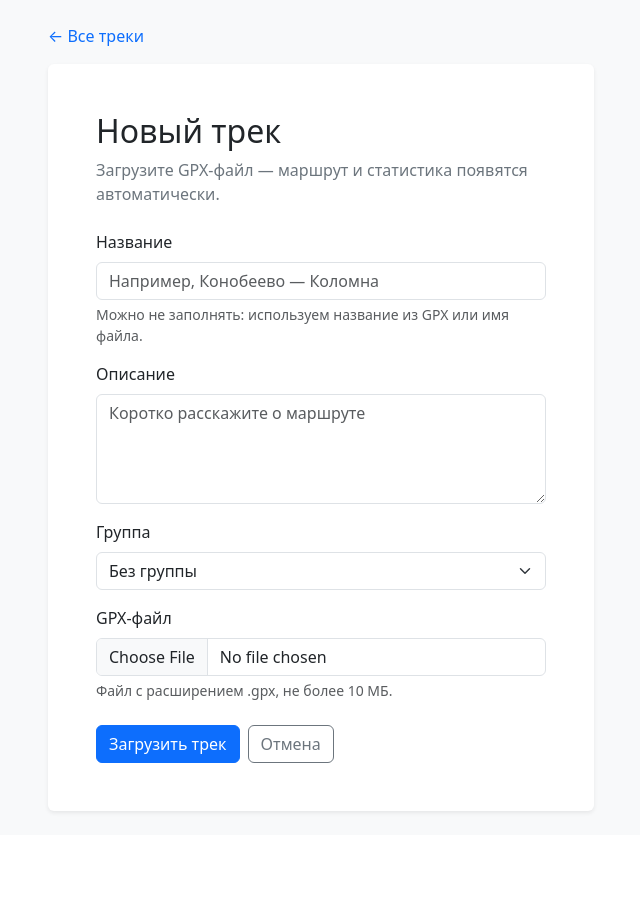
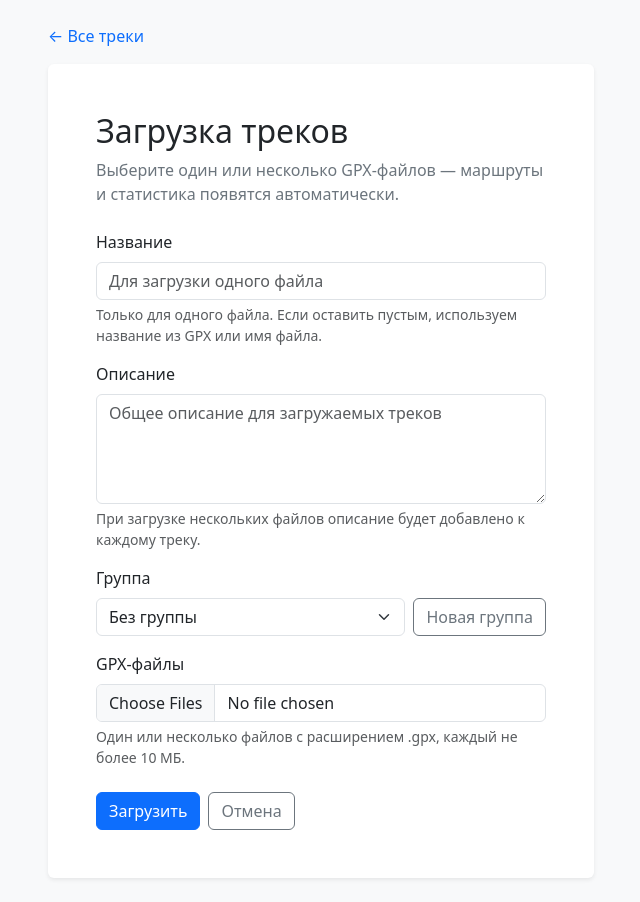
Before and after one commit to dichlofos/rpl, a Django app: page /tracks/upload/ in a window 1280 px wide. Shown: the part 56-958 px from the top of the page, without its empty margins (319-959 px from the left). Before the commit the page ends 870 px from the top, so only its background shows below. Run offline with Django 5.2, Linux system fonts and the light colour scheme; the visitor is signed in with stand-in values (Sample User, id 1); data that the repository does not hold is empty; parts of the project's set-up code (start-up, migrations or seed data) failed here and were passed over.

Commit message:
Add bulk track upload with group creation

```diff
--- a/static/css/rpl.css
+++ b/static/css/rpl.css
@@ -3,6 +3,8 @@ body { min-height: 100vh; }
 .track-card:hover { transform: translateY(-2px); box-shadow: 0 .5rem 1rem rgb(0 0 0 / 10%); }
 .dashboard-stat { transition: border-color .15s ease, box-shadow .15s ease; }
 .dashboard-stat[href]:hover { border-color: var(--bs-primary); box-shadow: 0 .25rem .75rem rgb(0 0 0 / 8%); }
+.new-group-dialog { width: min(92vw, 520px); }
+.new-group-dialog::backdrop { background: rgb(0 0 0 / 35%); }
 .track-table tbody tr { position: relative; }
 .track-table tbody tr:hover th,
 .track-table tbody tr:hover td { --bs-table-bg-state: var(--bs-tertiary-bg); }
--- /dev/null
+++ b/static/js/track-upload.js
@@ -0,0 +1,53 @@
+(() => {
+  const dialog = document.querySelector("[data-new-group-dialog]");
+  const openButton = document.querySelector("[data-new-group-open]");
+  if (!dialog || !openButton) return;
+
+  const group = document.querySelector("#id_group");
+  const name = document.querySelector("#id_new_group_name");
+  const description = document.querySelector("#id_new_group_description");
+  const summary = document.querySelector("[data-new-group-summary]");
+
+  const updateSummary = () => {
+    const value = name.value.trim();
+    summary.textContent = value ? `Будет создана группа «${value}».` : "";
+    summary.classList.toggle("d-none", !value);
+  };
+
+  const cancelNewGroup = () => {
+    name.value = "";
+    description.value = "";
+    updateSummary();
+    dialog.close();
+  };
+
+  openButton.addEventListener("click", () => dialog.showModal());
+  dialog.querySelector("[data-new-group-cancel]").addEventListener("click", cancelNewGroup);
+  dialog.querySelector("[data-new-group-save]").addEventListener("click", () => {
+    if (!name.value.trim()) {
+      name.focus();
+      return;
+    }
+    group.value = "";
+    updateSummary();
+    dialog.close();
+  });
+  group.addEventListener("change", () => {
+    if (!group.value) return;
+    name.value = "";
+    description.value = "";
+    updateSummary();
+  });
+  dialog.addEventListener("click", (event) => {
+    if (event.target === dialog) cancelNewGroup();
+  });
+  dialog.addEventListener("cancel", (event) => {
+    event.preventDefault();
+    cancelNewGroup();
+  });
+  updateSummary();
+  if (dialog.open) {
+    dialog.close();
+    dialog.showModal();
+  }
+})();
--- a/templates/base.html
+++ b/templates/base.html
@@ -7,7 +7,7 @@
   <title>{% block title %}RPL{% endblock %}</title>
   <link rel="icon" type="image/svg+xml" href="{% static 'favicon.svg' %}">
   <link href="https://cdn.jsdelivr.net/npm/bootstrap@5.3.8/dist/css/bootstrap.min.css" rel="stylesheet">
-  <link href="{% static 'css/rpl.css' %}?v=dashboard-1" rel="stylesheet">
+  <link href="{% static 'css/rpl.css' %}?v=uploads-1" rel="stylesheet">
   {% block extra_head %}{% endblock %}
 </head>
 <body class="bg-body-tertiary">
--- a/tracks/forms.py
+++ b/tracks/forms.py
@@ -1,6 +1,7 @@
 from typing import ClassVar
 
 from django import forms
+from django.core.validators import FileExtensionValidator
 
 from .models import Track, TrackGroup
 from .services import InvalidGPX, parse_gpx
@@ -8,15 +9,35 @@ from .services import InvalidGPX, parse_gpx
 
 class GPXValidationMixin:
     def clean_gpx_file(self):
-        uploaded = self.cleaned_data["gpx_file"]
-        if not self.instance.pk or uploaded.name != self.instance.gpx_file.name:
+        uploaded_files = self.cleaned_data["gpx_file"]
+        files = uploaded_files if isinstance(uploaded_files, list) else [uploaded_files]
+        for uploaded in files:
+            instance = getattr(self, "instance", None)
+            if instance and instance.pk and uploaded.name == instance.gpx_file.name:
+                continue
             try:
                 parse_gpx(uploaded.read(), uploaded.name)
             except InvalidGPX as exc:
                 raise forms.ValidationError(str(exc)) from exc
             finally:
                 uploaded.seek(0)
-        return uploaded
+        return uploaded_files
+
+
+class MultipleFileInput(forms.ClearableFileInput):
+    allow_multiple_selected = True
+
+
+class MultipleFileField(forms.FileField):
+    widget = MultipleFileInput
+
+    def clean(self, data, initial=None):
+        clean_one = super().clean
+        if isinstance(data, (list, tuple)):
+            if not data:
+                raise forms.ValidationError(self.error_messages["required"], code="required")
+            return [clean_one(item, initial) for item in data]
+        return [clean_one(data, initial)]
 
 
 class TrackAdminForm(GPXValidationMixin, forms.ModelForm):
@@ -37,7 +58,26 @@ class TrackAdminForm(GPXValidationMixin, forms.ModelForm):
         fields = "__all__"
 
 
-class TrackUploadForm(GPXValidationMixin, forms.ModelForm):
+class TrackUploadForm(GPXValidationMixin, forms.Form):
+    name = forms.CharField(
+        label="Название",
+        max_length=200,
+        required=False,
+        widget=forms.TextInput(
+            attrs={"class": "form-control", "placeholder": "Для загрузки одного файла"}
+        ),
+    )
+    description = forms.CharField(
+        label="Описание",
+        required=False,
+        widget=forms.Textarea(
+            attrs={
+                "class": "form-control",
+                "rows": 4,
+                "placeholder": "Общее описание для загружаемых треков",
+            }
+        ),
+    )
     group = forms.ModelChoiceField(
         label="Группа",
         queryset=TrackGroup.objects.none(),
@@ -45,6 +85,24 @@ class TrackUploadForm(GPXValidationMixin, forms.ModelForm):
         empty_label="Без группы",
         to_field_name="public_id",
         widget=forms.Select(attrs={"class": "form-select"}),
+    )
+    new_group_name = forms.CharField(
+        label="Название новой группы",
+        max_length=200,
+        required=False,
+        widget=forms.TextInput(attrs={"class": "form-control"}),
+    )
+    new_group_description = forms.CharField(
+        label="Описание новой группы",
+        required=False,
+        widget=forms.Textarea(attrs={"class": "form-control", "rows": 3}),
+    )
+    gpx_file = MultipleFileField(
+        label="GPX-файлы",
+        validators=[FileExtensionValidator(["gpx"])],
+        widget=MultipleFileInput(
+            attrs={"class": "form-control", "accept": ".gpx,application/gpx+xml"}
+        ),
     )
 
     def __init__(self, *args, user=None, **kwargs):
@@ -54,24 +112,16 @@ class TrackUploadForm(GPXValidationMixin, forms.ModelForm):
                 "name", "pk"
             )
 
-    class Meta:
-        model = Track
-        fields = ("name", "description", "gpx_file")
-        widgets: ClassVar[dict[str, forms.Widget]] = {
-            "name": forms.TextInput(
-                attrs={"class": "form-control", "placeholder": "Например, Конобеево — Коломна"}
-            ),
-            "description": forms.Textarea(
-                attrs={
-                    "class": "form-control",
-                    "rows": 4,
-                    "placeholder": "Коротко расскажите о маршруте",
-                }
-            ),
-            "gpx_file": forms.ClearableFileInput(
-                attrs={"class": "form-control", "accept": ".gpx,application/gpx+xml"}
-            ),
-        }
+    def clean(self):
+        data = super().clean()
+        files = data.get("gpx_file") or []
+        if len(files) > 1 and data.get("name"):
+            self.add_error("name", "Название можно указать только при загрузке одного файла.")
+        if data.get("group") and data.get("new_group_name"):
+            self.add_error("new_group_name", "Выберите существующую группу или создайте новую.")
+        if data.get("new_group_description") and not data.get("new_group_name"):
+            self.add_error("new_group_name", "Укажите название новой группы.")
+        return data
 
 
 class TrackGroupForm(forms.ModelForm):
--- a/tracks/templates/tracks/track_upload.html
+++ b/tracks/templates/tracks/track_upload.html
@@ -1,4 +1,5 @@
 {% extends "base.html" %}
+{% load static %}
 
 {% block title %}Загрузить GPX — RPL{% endblock %}
 
@@ -8,8 +9,8 @@
     <nav class="mb-3"><a href="{% url 'tracks:list' %}" class="text-decoration-none">← Все треки</a></nav>
     <div class="card border-0 shadow-sm">
       <div class="card-body p-4 p-md-5">
-        <h1 class="h2 mb-2">Новый трек</h1>
-        <p class="text-secondary mb-4">Загрузите GPX-файл — маршрут и статистика появятся автоматически.</p>
+        <h1 class="h2 mb-2">Загрузка треков</h1>
+        <p class="text-secondary mb-4">Выберите один или несколько GPX-файлов — маршруты и статистика появятся автоматически.</p>
 
         <form method="post" enctype="multipart/form-data" novalidate>
           {% csrf_token %}
@@ -18,30 +19,55 @@
           <div class="mb-3">
             <label class="form-label" for="{{ form.name.id_for_label }}">Название</label>
             {{ form.name }}
-            <div class="form-text">Можно не заполнять: используем название из GPX или имя файла.</div>
+            <div class="form-text">Только для одного файла. Если оставить пустым, используем название из GPX или имя файла.</div>
             {% for error in form.name.errors %}<div class="text-danger small mt-1">{{ error }}</div>{% endfor %}
           </div>
 
           <div class="mb-3">
             <label class="form-label" for="{{ form.description.id_for_label }}">Описание</label>
             {{ form.description }}
+            <div class="form-text">При загрузке нескольких файлов описание будет добавлено к каждому треку.</div>
             {% for error in form.description.errors %}<div class="text-danger small mt-1">{{ error }}</div>{% endfor %}
           </div>
 
           <div class="mb-3">
             <label class="form-label" for="{{ form.group.id_for_label }}">Группа</label>
-            {{ form.group }}
+            <div class="d-flex gap-2 align-items-start">
+              <div class="flex-grow-1">{{ form.group }}</div>
+              <button class="btn btn-outline-secondary text-nowrap" type="button" data-new-group-open>Новая группа</button>
+            </div>
+            <div class="form-text d-none" data-new-group-summary></div>
             {% for error in form.group.errors %}<div class="text-danger small mt-1">{{ error }}</div>{% endfor %}
           </div>
           <div class="mb-4">
-            <label class="form-label" for="{{ form.gpx_file.id_for_label }}">GPX-файл</label>
+            <label class="form-label" for="{{ form.gpx_file.id_for_label }}">GPX-файлы</label>
             {{ form.gpx_file }}
-            <div class="form-text">Файл с расширением .gpx, не более 10 МБ.</div>
+            <div class="form-text">Один или несколько файлов с расширением .gpx, каждый не более 10 МБ.</div>
             {% for error in form.gpx_file.errors %}<div class="text-danger small mt-1">{{ error }}</div>{% endfor %}
           </div>
 
+          <dialog class="new-group-dialog border-0 rounded-3 shadow p-0" data-new-group-dialog{% if form.new_group_name.errors or form.new_group_description.errors %} open{% endif %}>
+            <div class="p-4">
+              <h2 class="h4 mb-3">Новая группа</h2>
+              <div class="mb-3">
+                <label class="form-label" for="{{ form.new_group_name.id_for_label }}">Название</label>
+                {{ form.new_group_name }}
+                {% for error in form.new_group_name.errors %}<div class="text-danger small mt-1">{{ error }}</div>{% endfor %}
+              </div>
+              <div class="mb-4">
+                <label class="form-label" for="{{ form.new_group_description.id_for_label }}">Описание</label>
+                {{ form.new_group_description }}
+                {% for error in form.new_group_description.errors %}<div class="text-danger small mt-1">{{ error }}</div>{% endfor %}
+              </div>
+              <div class="d-flex gap-2 justify-content-end">
+                <button class="btn btn-outline-secondary" type="button" data-new-group-cancel>Отмена</button>
+                <button class="btn btn-primary" type="button" data-new-group-save>Создать при загрузке</button>
+              </div>
+            </div>
+          </dialog>
+
           <div class="d-flex gap-2">
-            <button class="btn btn-primary" type="submit">Загрузить трек</button>
+            <button class="btn btn-primary" type="submit">Загрузить</button>
             <a class="btn btn-outline-secondary" href="{% url 'tracks:list' %}">Отмена</a>
           </div>
         </form>
@@ -50,3 +76,7 @@
   </div>
 </div>
 {% endblock %}
+
+{% block scripts %}
+  <script src="{% static 'js/track-upload.js' %}"></script>
+{% endblock %}
--- a/tracks/views.py
+++ b/tracks/views.py
@@ -58,17 +58,33 @@ def track_upload(request):
         if form.is_valid():
             try:
                 with transaction.atomic():
-                    track = form.save(commit=False)
-                    track.owner = request.user
-                    track.save()
                     group = form.cleaned_data["group"]
-                    if group:
-                        assign_track(request.user, track.pk, group.pk)
+                    if form.cleaned_data["new_group_name"]:
+                        group = TrackGroup.objects.create(
+                            name=form.cleaned_data["new_group_name"],
+                            description=form.cleaned_data["new_group_description"],
+                            owner=request.user,
+                        )
+                    tracks = []
+                    files = form.cleaned_data["gpx_file"]
+                    for uploaded in files:
+                        track = Track.objects.create(
+                            name=form.cleaned_data["name"] if len(files) == 1 else "",
+                            description=form.cleaned_data["description"],
+                            gpx_file=uploaded,
+                            owner=request.user,
+                        )
+                        tracks.append(track)
+                        if group:
+                            assign_track(request.user, track.pk, group.pk)
             except ValidationError as exc:
                 form.add_error(None, exc)
             else:
-                messages.success(request, "Трек успешно загружен.")
-                return redirect(group if group else track)
+                count = len(tracks)
+                messages.success(request, f"Загружено треков: {count}.")
+                if group:
+                    return redirect(group)
+                return redirect(tracks[0] if count == 1 else "tracks:list")
     else:
         form = TrackUploadForm(user=request.user, initial={"group": request.GET.get("group")})
     return render(request, "tracks/track_upload.html", {"form": form})
```
Also changed, not shown: tracks/tests/test_tracks.py (+69 -0 lines), README.md.
